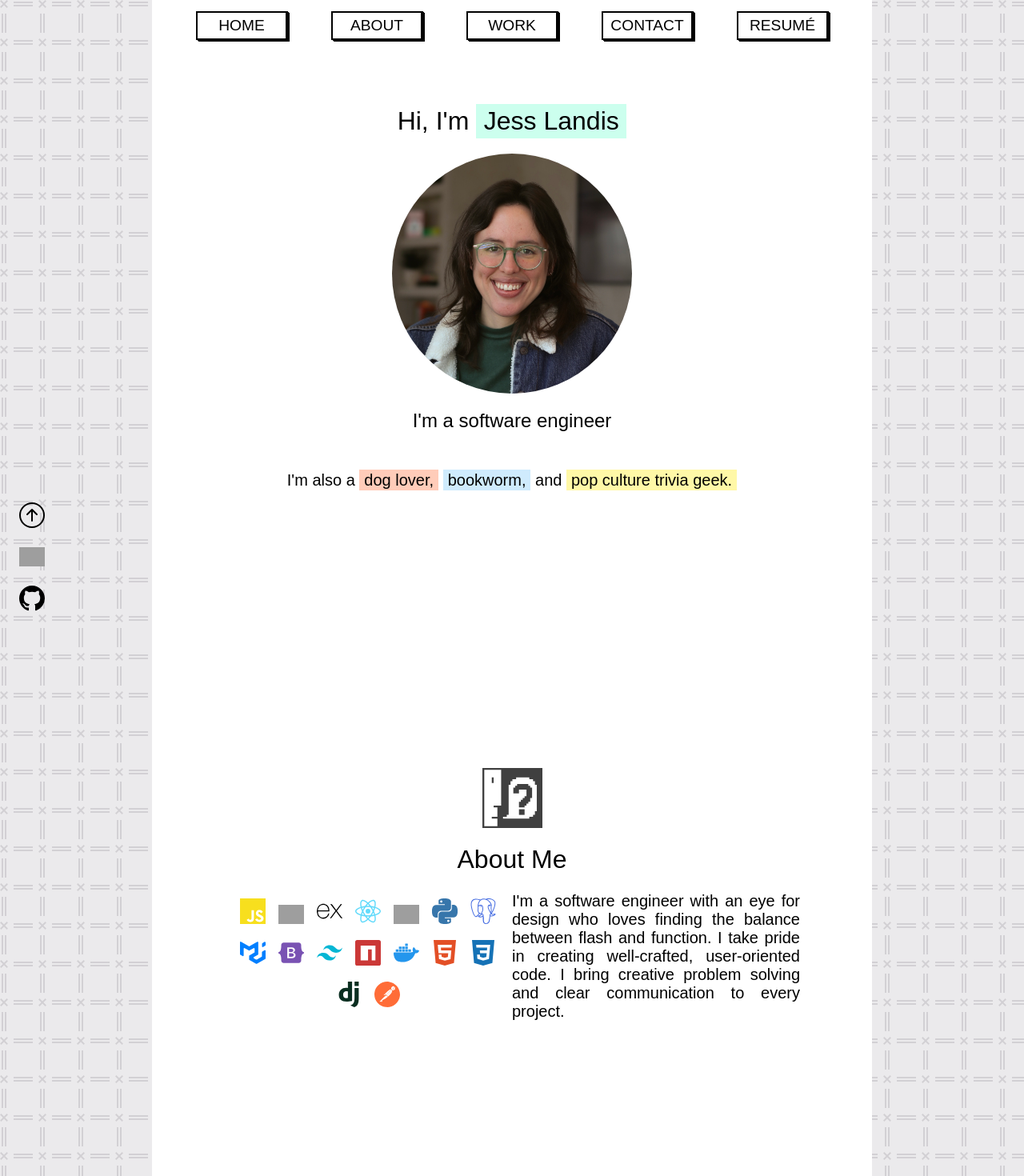
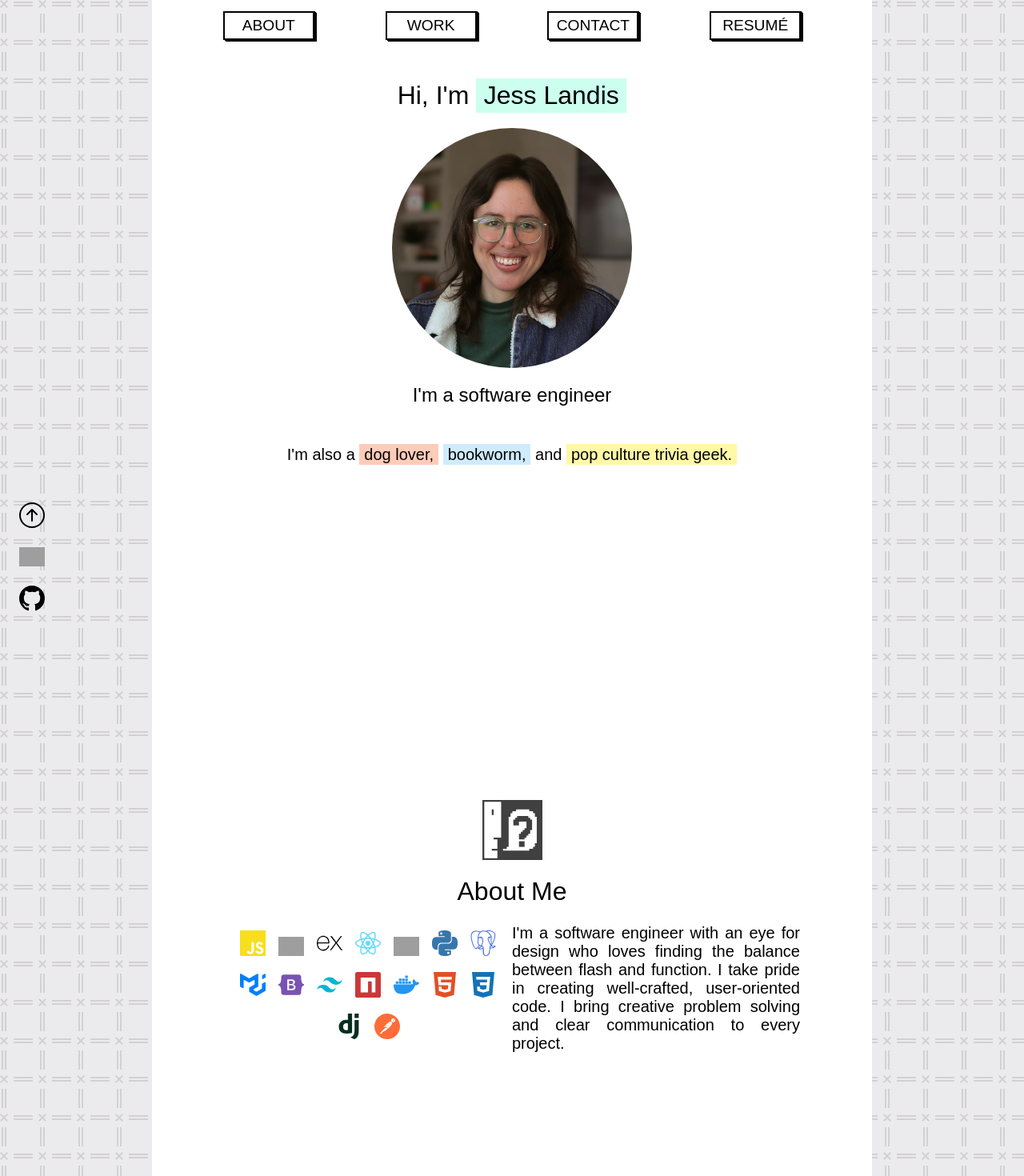
Before and after one commit to jlandis320/portfolio, a React (Create React App) app: page / in a window 1280 px wide. Shown: the top 1470 px of the page at 80% size. Built offline with nearby package versions, Linux system fonts and the light colour scheme; grey boxes are pictures that could not be loaded; a web font is replaced by a local one.

Commit message:
removes home link from nav, makes nav position fixed

```diff
--- a/src/components/About/About.module.css
+++ b/src/components/About/About.module.css
@@ -1,11 +1,12 @@
 .union {
+  padding-top: 4.5em;
   height: 75px;
   width: 75px;
 }
 
 .aboutStackContainer {
- display: flex;
- width: 80%;
+  display: flex;
+  width: 80%;
 }
 
 .aboutp {
@@ -23,7 +24,7 @@
 
 .stackContainer img {
   width: 2em;
-  padding: .5em;
+  padding: 0.5em;
 }
 
 @media screen and (max-width: 550px) {
@@ -40,5 +41,4 @@
     width: 100%;
     justify-content: space-between;
   }
-
 }
--- a/src/components/Contact/Contact.module.css
+++ b/src/components/Contact/Contact.module.css
@@ -1,3 +1,7 @@
+#contact {
+  padding-top: 4.5em;
+}
+
 .formContainer {
   display: flex;
   width: 50%;
--- a/src/components/Home/Home.jsx
+++ b/src/components/Home/Home.jsx
@@ -7,7 +7,7 @@ import headshot from "./headshot.jpg";
 const Home = ({ projects }) => {
   return (
     <>
-      <div className={styles.hbody}>
+      <div className={styles.hbody} id="header">
           <h1>Hi, I'm <span className={styles.nameHighlight}> Jess Landis </span></h1>
           <img src={headshot} className={styles.pic} alt="jess"></img>
           <h2>I'm a software engineer</h2>
--- a/src/components/Home/Home.module.css
+++ b/src/components/Home/Home.module.css
@@ -11,6 +11,7 @@
   display: flex;
   flex-direction: column;
   padding: 2em ;
+  padding-top: 4em;
   max-width: 100%;
   overflow-x: hidden;
 }
--- a/src/components/NavBar/NavBar.jsx
+++ b/src/components/NavBar/NavBar.jsx
@@ -19,7 +19,7 @@ const NavBar = () => {
 
   return (
     <nav className={styles.bar} id="nav">
-      <NavLink to='/' className={styles.navlink} id="homebutton">Home</NavLink>
+      {/* <NavLink to='/' className={styles.navlink} id="homebutton">Home</NavLink> */}
       <a href="#about" className={styles.navlink} id="aboutbutton">About</a>
       <a href="#work" className={styles.navlink} id="workbutton">Work</a>
       <a href="#contact" className={styles.navlink} id="contactbutton">Contact</a>
--- a/src/components/NavBar/NavBar.module.css
+++ b/src/components/NavBar/NavBar.module.css
@@ -6,6 +6,7 @@
   margin: 0 1em;
   background-color: white;
   width: 100%;
+  position: fixed;
 }
 
 .navlink{
--- a/src/components/Projects/Projects.module.css
+++ b/src/components/Projects/Projects.module.css
@@ -1,4 +1,5 @@
 .mac {
+  padding-top: 4.5em;
   height: 75px;
   width: 75px;
 }
--- a/src/pages/Main/Main.jsx
+++ b/src/pages/Main/Main.jsx
@@ -29,7 +29,7 @@ const Main = ({projects}) => {
         <Contact />
       </div>
       <div className={styles.icons}>
-        <a href="#nav">
+        <a href="#header">
           <img src={up} alt="top" />
         </a>
         <a href="https://www.linkedin.com/in/jess-landis/">
```
